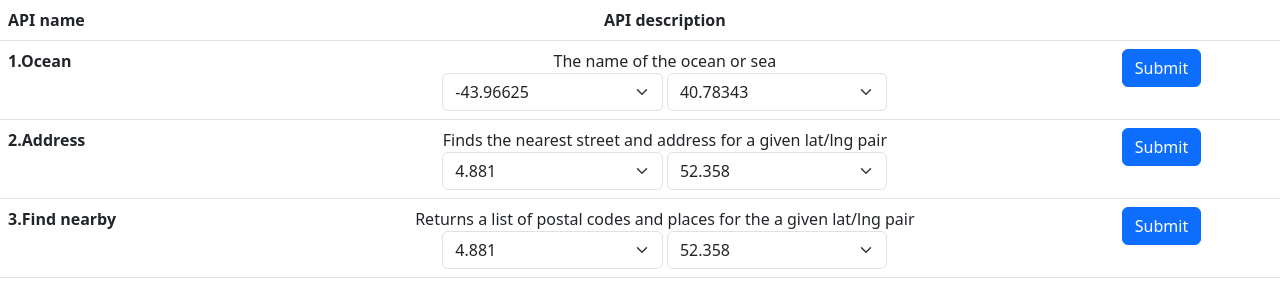
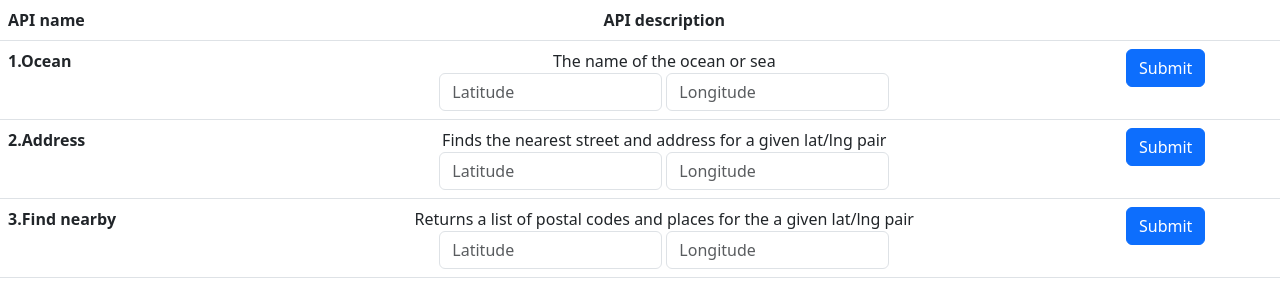
Before and after one commit to Kolawole-max/kolawoleAkinnagbe, a plain HTML site: page task/index.html in a window 1280 px wide. Shown: the top 283 px of the page. Drawn offline with Linux system fonts and the light colour scheme.

Commit message:
changed dropdown to textbox

```diff
--- a/task/index.html
+++ b/task/index.html
@@ -41,14 +41,8 @@
                         <td>
                             <div class="text-center">The name of the ocean or sea</div>
                             <div class="text-center">
-                                <select id="oceanLng" class="d-inline form-select w-25" aria-label="Default select example">
-                                    <option value="-43.96625">-43.96625</option>
-                                    <option value="53.96625">53.96625</option>
-                                </select>
-                                <select id="oceanLat" class="d-inline form-select w-25" aria-label="Default select example">
-                                    <option value="40.78343">40.78343</option>
-                                    <option value="4.8835">4.8835</option>
-                                </select>
+                                <input id="oceanLng" type="number" class="form-control w-25 d-inline"  placeholder="Latitude">
+                                <input id="oceanLat" type="number" class="form-control w-25 d-inline"  placeholder="Longitude">
                             </div>
 
                         </td>
@@ -59,14 +53,8 @@
                         <td>
                             <div class="text-center">Finds the nearest street and address for a given lat/lng pair</div>
                             <div class="text-center">
-                                <select id="addressLng" class="d-inline form-select w-25" aria-label="Default select example">
-                                    <option value="4.881">4.881</option>
-                                    <option value="2.3442">2.3442</option>
-                                </select>
-                                <select id="addressLat" class="d-inline form-select w-25" aria-label="Default select example">
-                                    <option value="52.358">52.358</option>
-                                    <option value="48.865">48.865</option>
-                                </select>
+                                <input id="addressLng" type="number" class="form-control w-25 d-inline"  placeholder="Latitude">
+                                <input id="addressLat" type="number" class="form-control w-25 d-inline"  placeholder="Longitude">
                             </div>
                         </td>
                         <td><button id="addressBtn" type="button" class="btn btn-primary">Submit</button></td>
@@ -77,14 +65,8 @@
                             <div class="text-center">Returns a list of postal codes and places for the a given lat/lng pair</div>
                             <div class="text-center">
                             <form>
-                                <select id="findNearbyLng" class="d-inline form-select w-25" aria-label="Default select example">
-                                    <option value="4.881">4.881</option>
-                                    <option value="-122.18">-122.18</option>
-                                </select>
-                                <select id="findNearbyLat" class="d-inline form-select w-25" aria-label="Default select example">
-                                    <option value="52.358">52.358</option>
-                                    <option value="37.451">37.451</option>
-                                </select>
+                                <input id="findNearbyLng" type="number" class="form-control w-25 d-inline"  placeholder="Latitude">
+                                <input id="findNearbyLat" type="number" class="form-control w-25 d-inline"  placeholder="Longitude">
                             </div>
                         </td>
                         <td><button id="findNearbyBtn" type="button" class="btn btn-primary">Submit</button></td>
--- a/task/js/script.js
+++ b/task/js/script.js
@@ -35,7 +35,7 @@ function fetchData(url, queryType, lat, lng) {
         },
         error: function(jqXHR, textStatus, errorThrown) {
             // your error code
-            $('#para1').html("No data was found. Make sure you're matching the options correctly");
+            $('#para1').html("No data found. Try a different value for the latitude and longitude");
             $('#para2').html("");
             $('#para3').html("");
         }
```
